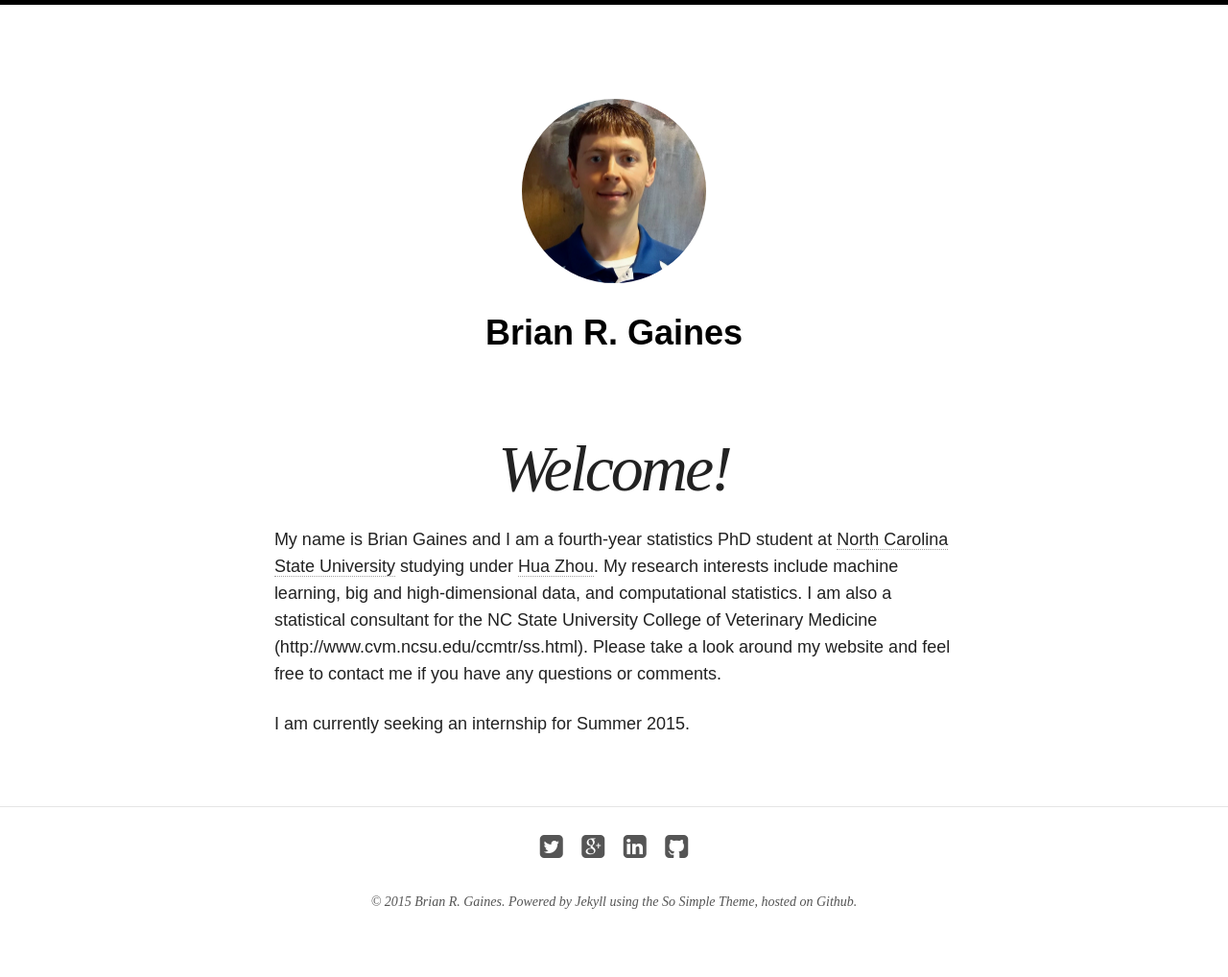
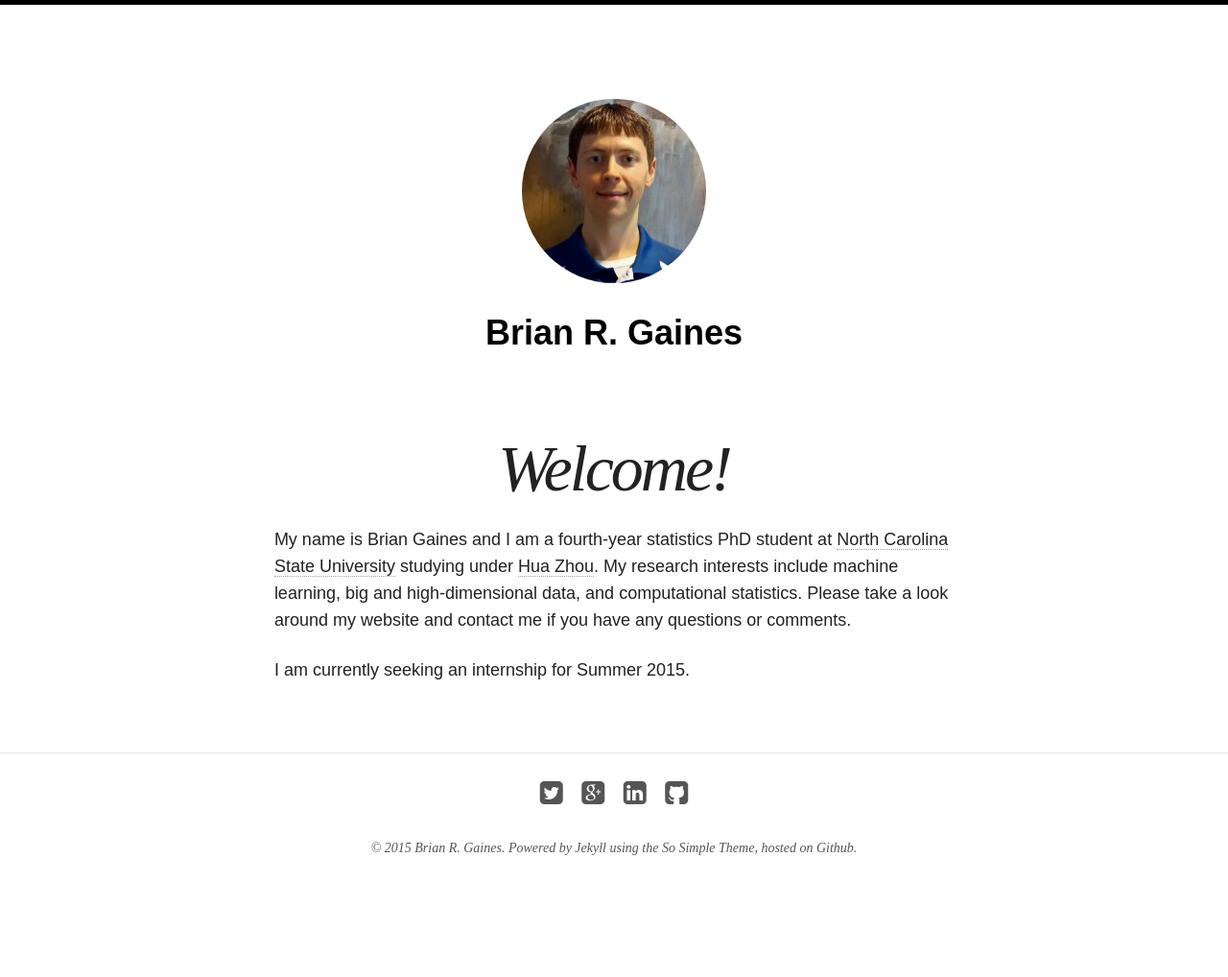
Before and after one commit to brgaines/brgaines.github.io, a Jekyll site: the page built from index.md, in a window 1280 px wide. Shown: the whole page at 96% size. Built offline with Jekyll 4.4.1, drawn with Linux system fonts in a browser that asks for light colours; nearby versions of some CDN libraries; after the commit the page ends 962 px from its top, so only the background shows below that.

```diff
--- a/index.md
+++ b/index.md
@@ -5,6 +5,6 @@ excerpt: "Welcome to my website!"
 modified: 2015-01-10
 ---
 
-My name is Brian Gaines and I am a fourth-year statistics PhD student at [North Carolina State University](http://www.ncsu.edu) studying under [Hua Zhou](http://hua-zhou.github.io/).  My research interests include machine learning, big and high-dimensional data, and computational statistics.  I am also a statistical consultant for the NC State University College of Veterinary Medicine (http://www.cvm.ncsu.edu/ccmtr/ss.html).  Please take a look around my website and feel free to contact me if you have any questions or comments.
+My name is Brian Gaines and I am a fourth-year statistics PhD student at [North Carolina State University](http://www.ncsu.edu) studying under [Hua Zhou](http://hua-zhou.github.io/).  My research interests include machine learning, big and high-dimensional data, and computational statistics.  Please take a look around my website and contact me if you have any questions or comments.
 
 I am currently seeking an internship for Summer 2015.
```
